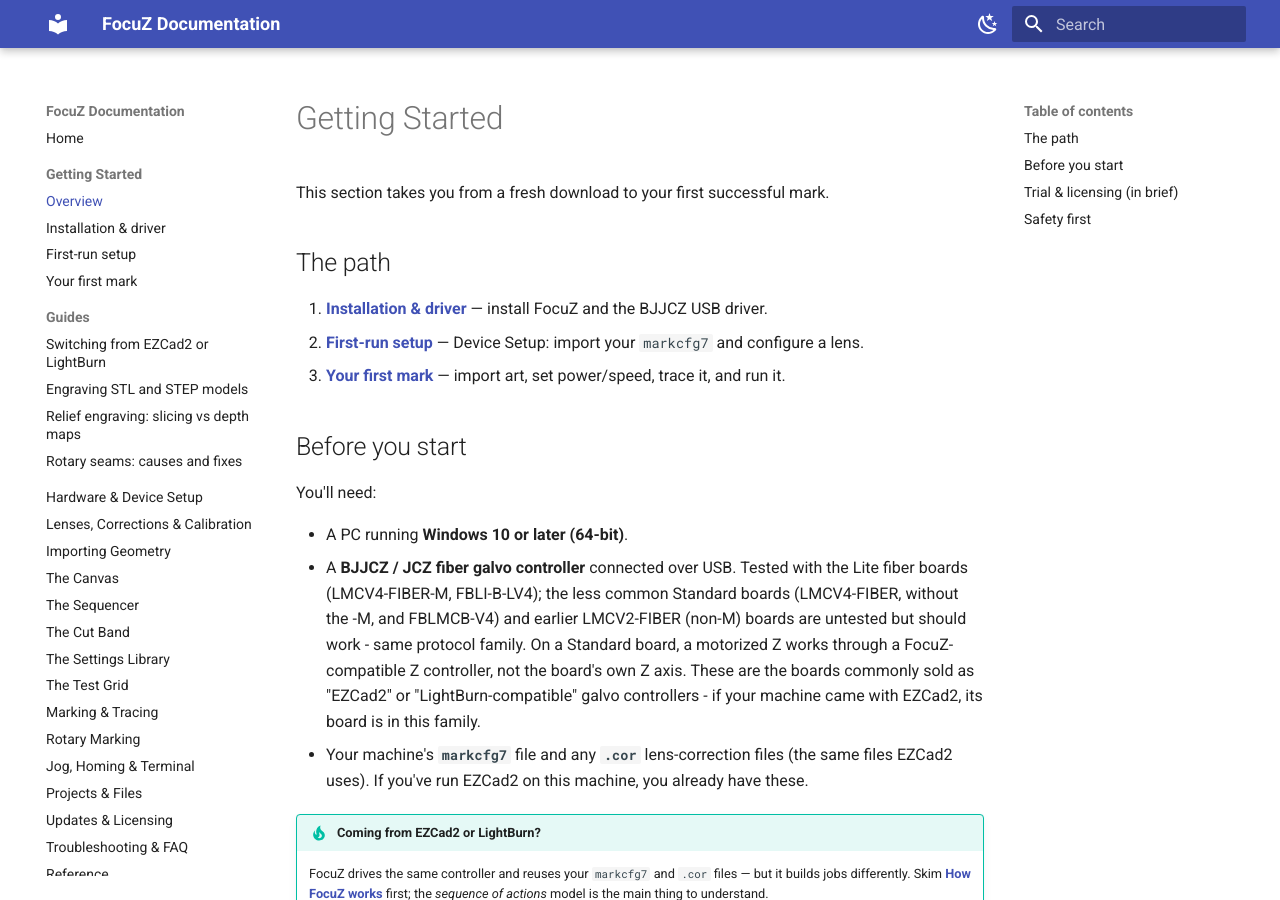
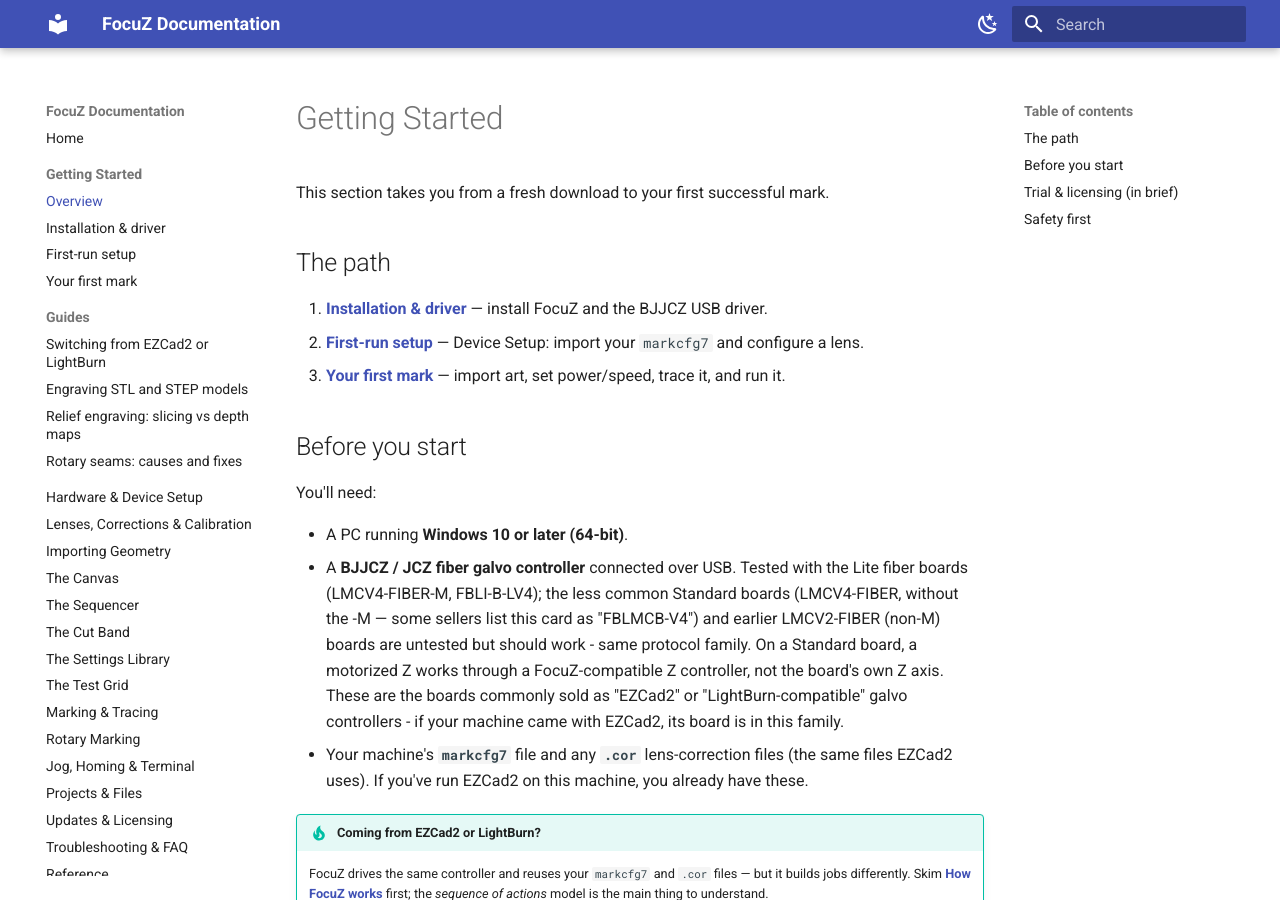
Before and after one commit to Lokahi-Shop/focuz-docs, an MkDocs documentation site: the page built from docs/getting-started/index.md, in a window 1280 px wide and 900 px high. Built offline with MkDocs 1.6.1 and Material for MkDocs 9.7.7, drawn with Linux system fonts in a browser that asks for light colours.

Commit message:
Wiki: FBLMCB-V4 is a seller listing name for the LMCV4-FIBER Standard card
Co-Authored-By: Claude Opus 5.5 <noreply@anthropic.com>

```diff
--- a/docs/getting-started/index.md
+++ b/docs/getting-started/index.md
@@ -14,7 +14,8 @@ You'll need:
 
 - A PC running **Windows 10 or later (64-bit)**.
 - A **BJJCZ / JCZ fiber galvo controller** connected over USB. Tested with the Lite fiber
-  boards (LMCV4-FIBER-M, FBLI-B-LV4); the less common Standard boards (LMCV4-FIBER, without the -M, and FBLMCB-V4) and earlier
+  boards (LMCV4-FIBER-M, FBLI-B-LV4); the less common Standard boards (LMCV4-FIBER, without the -M — some sellers list this card as
+  "FBLMCB-V4") and earlier
   LMCV2-FIBER (non-M) boards are untested but should work - same protocol family. On a Standard
   board, a motorized Z works through a FocuZ-compatible Z controller, not the board's own Z axis. These
   are the boards commonly sold as "EZCad2" or "LightBurn-compatible" galvo controllers - if
```
